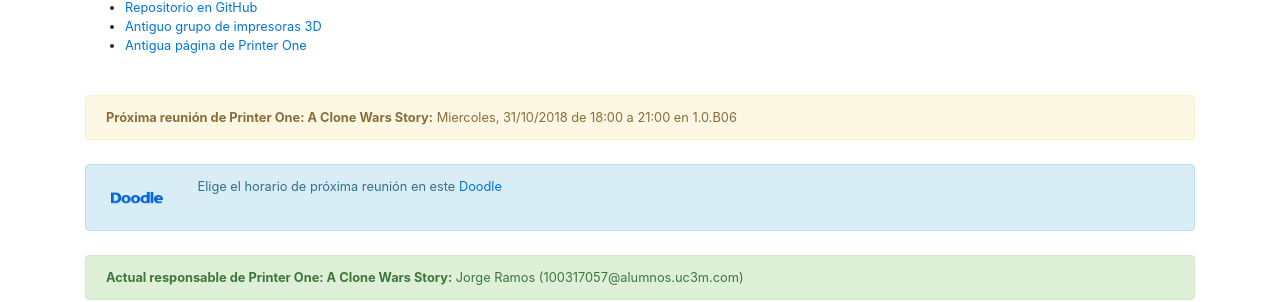
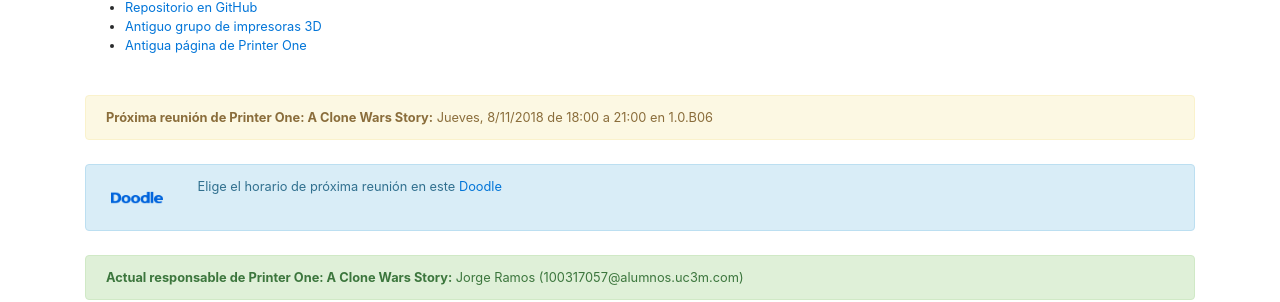
Before and after one commit to asrob-uc3m/asrob-uc3m.github.io, a Jekyll site: the page built from _workgroups/2017-05-28-printer-one.markdown, in a window 1280 px wide and 900 px high, scrolled down 1019 px. Shown: the part 333-635 px from the top of the window. Built offline with Jekyll 4.4.1, drawn with Linux system fonts in a browser that asks for light colours.

Commit message:
Update 2017-05-28-printer-one.markdown

```diff
--- a/_workgroups/2017-05-28-printer-one.markdown
+++ b/_workgroups/2017-05-28-printer-one.markdown
@@ -7,7 +7,7 @@
 manager: "Jorge Ramos"
 manager_email: 100317057@alumnos.uc3m.com
 name: Printer One&#58; A Clone Wars Story
-next_meeting: Miercoles, 31/10/2018 de 18:00 a 21:00 en 1.0.B06
+next_meeting: Jueves, 8/11/2018 de 18:00 a 21:00 en 1.0.B06
 next_meeting_doodle: https://doodle.com/poll/6v9w6tzdb4gxpnaa
 picture: /img/printer_one.png
 picture_full: /img/printer_one-full.jpg
```
